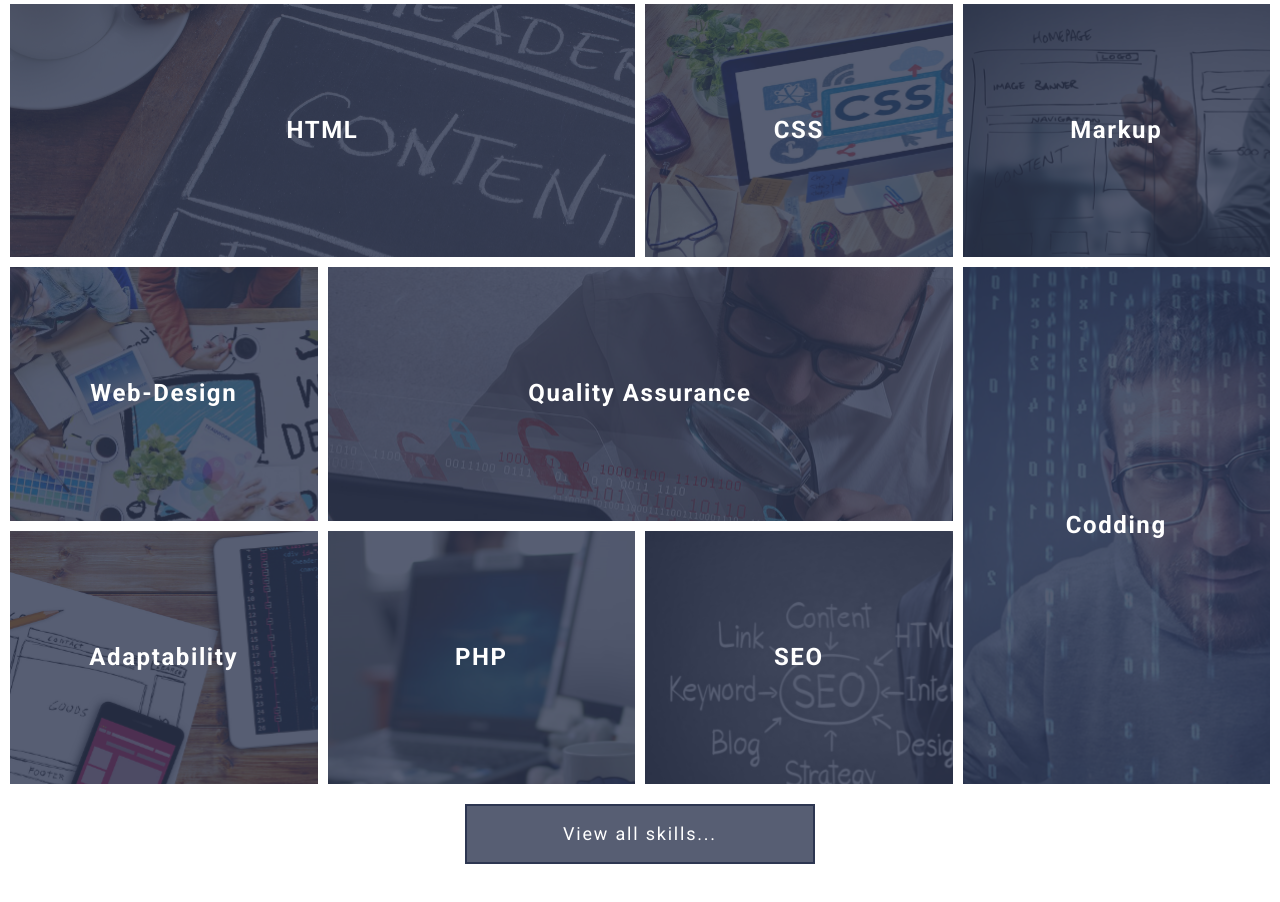
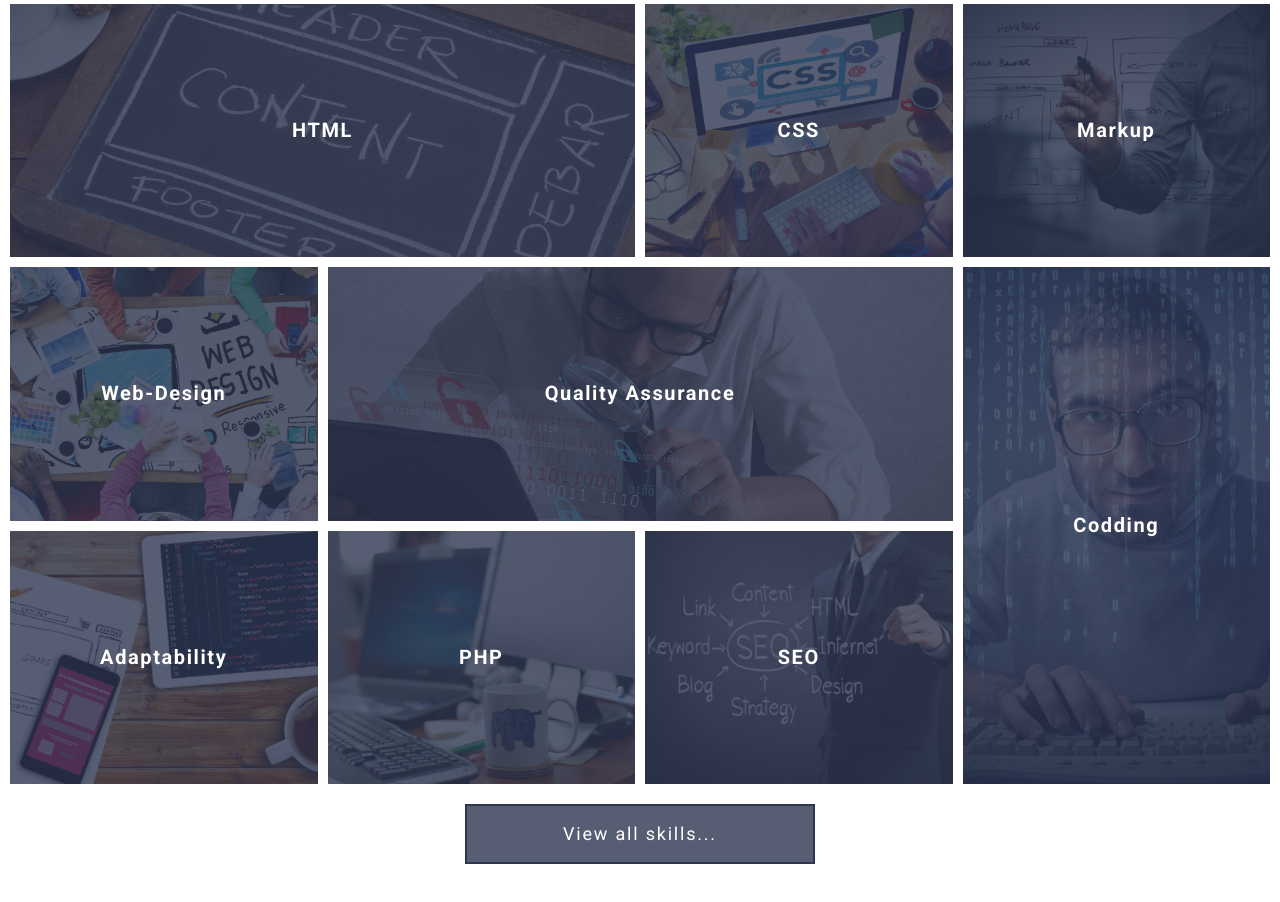
Before and after one commit to FomenkoAndrey/20220726_____grid-template, a website: page index.html in a window 1280 px wide. Shown: the part 806-1708 px from the top of the page. Drawn offline with Linux system fonts and the light colour scheme.

Commit message:
закончили оформления блока skills

```diff
--- a/assets/scss/common/_classes.scss
+++ b/assets/scss/common/_classes.scss
@@ -6,7 +6,6 @@
   align-items: center;
   justify-content: center;
 
-  height: 60px;
   padding: 0.5em 1em;
 
   transition: background-color 0.5s;
@@ -14,21 +13,39 @@
 
   border: 2px solid $color-light;
 
-  font-size: 18px;
-
   &:hover,
   &:focus {
     background-color: $color-accent;
   }
 
   &--light {
-    min-width: 250px;
+    background-color: rgba($color-light, 0.1);
 
-    background-color: rgba($color-light, 0.1);
+    @include lg-min {
+      min-width: 250px;
+      height: 60px;
+      font-size: 1.125rem;
+    }
+    @include lg-md {
+      min-width: 200px;
+      height: 50px;
+    }
+    @include md {
+      min-width: 170px;
+      height: 40px;
+    }
   }
 
   &--primary {
-    min-width: 350px;
+    height: 60px;
+    font-size: 1.125rem;
+
+    @include sm-min {
+      width: 350px;
+    }
+    @include sm {
+      width: 100%;
+    }
 
     border: 2px solid $color-primary;
     background-color: rgba($color-primary, 0.8);
--- a/assets/scss/common/_typography.scss
+++ b/assets/scss/common/_typography.scss
@@ -1,4 +1,5 @@
 @use "../presets" as *;
+@use "../mixins" as *;
 
 *,
 *::before,
@@ -24,9 +25,20 @@ h1 {
   letter-spacing: 0.08em;
 
   font-family: $font-header;
-  font-size: 3.75rem;
   font-weight: 300;
   line-height: 1.2em;
+
+  @include lg-min {
+    font-size: 3.75rem;
+  }
+
+  @include lg-md {
+    font-size: 2.5rem;
+  }
+
+  @include md {
+    font-size: 1.875rem;
+  }
 }
 
 a {
--- a/assets/scss/components/header/_header-content.scss
+++ b/assets/scss/components/header/_header-content.scss
@@ -11,9 +11,18 @@
   }
 
   &__title {
-    margin: 0 0 53px;
 
     text-align: center;
+
+    @include lg-min {
+      margin: 0 0 53px;
+    }
+    @include lg-md {
+      margin: 0 0 43px;
+    }
+    @include md {
+      margin: 0 0 33px;
+    }
   }
 
   &__actions {
@@ -21,5 +30,10 @@
     justify-content: center;
 
     gap: $gap;
+
+    @include sm {
+      flex-direction: column;
+      align-items: center;
+    }
   }
 }
--- a/assets/scss/components/sections/skills/_skill-item.scss
+++ b/assets/scss/components/sections/skills/_skill-item.scss
@@ -14,6 +14,12 @@
 
     margin: 0;
 
+    @include md-min {
+      font-size: 1.25rem;
+    }
+    @include md {
+      font-size: 1.125rem;
+    }
     @include abs-position;
   }
 
@@ -30,6 +36,9 @@
 
   &__image {
     transition: transform 0.5s;
+
+    background-position: center;
+    background-size: cover;
 
     @include abs-position;
   }
--- a/assets/scss/components/sections/skills/_skills.scss
+++ b/assets/scss/components/sections/skills/_skills.scss
@@ -1,33 +1,42 @@
 @use "../../../presets" as *;
 @use "../../../mixins" as *;
+
 $local-gap: calc(40px / 3);
 
 .skills {
-  padding: $gap-sm;
+  @include sm-min {
+    padding: $gap-sm;
+  }
+  @include sm {
+    padding: $gap;
+  }
 
   &__container {
     display: grid;
 
     margin-bottom: 20px;
 
-    gap: $gap-sm;
-
-    @media (min-width: $lg) {
+    @include lg-min {
       grid-template-areas: "a1 a1 a2 a3" "a4 a5 a5 a6" "a7 a8 a9 a6";
       grid-template-columns: repeat(4, 1fr);
     }
 
-    @media (max-width: $lg - 1px) and (min-width: $md) {
+    @include lg-md {
       grid-template-areas: "a1 a1 a2" "a3 a4 a4" "a5 a5 a6" "a7 a8 a6" "a7 a9 a9";
       grid-template-columns: repeat(3, 1fr);
     }
 
-    @media (max-width: $md - 1px) and (min-width: $sm) {
+    @include md-sm {
       grid-template-areas: "a1 a2" "a3 a2" "a4 a4" "a5 a6" "a5 a7" "a8 a9";
       grid-template-columns: repeat(2, 1fr);
     }
 
-    @media (max-width: $sm - 1px) {
+    @include sm-min {
+      gap: $gap-sm;
+    }
+
+    @include sm {
+      gap: $gap;
       grid-template-areas: "a1" "a2" "a3" "a4" "a5" "a6" "a7" "a8" "a9";
       grid-template-columns: 1fr;
     }
@@ -45,6 +54,8 @@ $local-gap: calc(40px / 3);
     display: flex;
     justify-content: center;
 
-    margin-bottom: 30px;
+    @include sm-min {
+      margin-bottom: 30px;
+    }
   }
 }
--- a/assets/scss/mixins/_mixins-media.scss
+++ b/assets/scss/mixins/_mixins-media.scss
@@ -1,4 +1,5 @@
-//@use "../presets" as *;
+@use "../presets" as *;
+
 $diff: 0.2px;
 
 /* ul */
--- a/assets/scss/mixins/_mixins.scss
+++ b/assets/scss/mixins/_mixins.scss
@@ -1,4 +1,4 @@
-//@use "../presets" as *;
+@use "../presets" as *;
 
 @mixin text-shortener {
   display: block;
--- a/index.html
+++ b/index.html
@@ -71,73 +71,73 @@
       <h2 class="hidden">Наши навыки, скилы</h2>
 
       <article class="skill-item">
-        <h2 class="skill-item__title">
+        <h3 class="skill-item__title">
           <a class="skill-item__link" href="">HTML</a>
-        </h2>
+        </h3>
         <div class="skill-item__image" style="background-image:url(assets/img/img-html.png);"></div>
         <div class="skill-item__overlay"></div>
       </article>
 
       <article class="skill-item">
-        <h2 class="skill-item__title">
+        <h3 class="skill-item__title">
           <a class="skill-item__link" href="">CSS</a>
-        </h2>
+        </h3>
         <div class="skill-item__image" style="background-image:url(assets/img/img-css.png);"></div>
         <div class="skill-item__overlay"></div>
       </article>
 
       <article class="skill-item">
-        <h2 class="skill-item__title">
+        <h3 class="skill-item__title">
           <a class="skill-item__link" href="">Markup</a>
-        </h2>
+        </h3>
         <div class="skill-item__image" style="background-image:url(assets/img/img-markup.png);"></div>
         <div class="skill-item__overlay"></div>
       </article>
 
       <article class="skill-item">
-        <h2 class="skill-item__title">
+        <h3 class="skill-item__title">
           <a class="skill-item__link" href="">Web-Design</a>
-        </h2>
+        </h3>
         <div class="skill-item__image" style="background-image:url(assets/img/img-webdesign.png);"></div>
         <div class="skill-item__overlay"></div>
       </article>
 
       <article class="skill-item">
-        <h2 class="skill-item__title">
+        <h3 class="skill-item__title">
           <a class="skill-item__link" href="">Quality Assurance</a>
-        </h2>
+        </h3>
         <div class="skill-item__image" style="background-image:url(assets/img/img-qa.png);"></div>
         <div class="skill-item__overlay"></div>
       </article>
 
       <article class="skill-item">
-        <h2 class="skill-item__title">
+        <h3 class="skill-item__title">
           <a class="skill-item__link" href="">Codding</a>
-        </h2>
+        </h3>
         <div class="skill-item__image" style="background-image:url(assets/img/img-codding.png);"></div>
         <div class="skill-item__overlay"></div>
       </article>
 
       <article class="skill-item">
-        <h2 class="skill-item__title">
+        <h3 class="skill-item__title">
           <a class="skill-item__link" href="">Adaptability</a>
-        </h2>
+        </h3>
         <div class="skill-item__image" style="background-image:url(assets/img/img-adaptability.png);"></div>
         <div class="skill-item__overlay"></div>
       </article>
 
       <article class="skill-item">
-        <h2 class="skill-item__title">
+        <h3 class="skill-item__title">
           <a class="skill-item__link" href="">PHP</a>
-        </h2>
+        </h3>
         <div class="skill-item__image" style="background-image:url(assets/img/img-php.png);"></div>
         <div class="skill-item__overlay"></div>
       </article>
 
       <article class="skill-item">
-        <h2 class="skill-item__title">
+        <h3 class="skill-item__title">
           <a class="skill-item__link" href="">SEO</a>
-        </h2>
+        </h3>
         <div class="skill-item__image" style="background-image:url(assets/img/img-seo.png);"></div>
         <div class="skill-item__overlay"></div>
       </article>
```
Also changed, not shown: assets/css/style.css.
